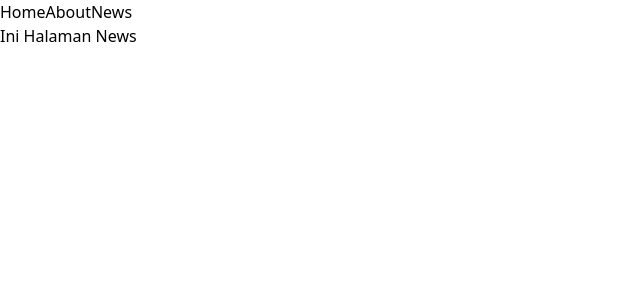
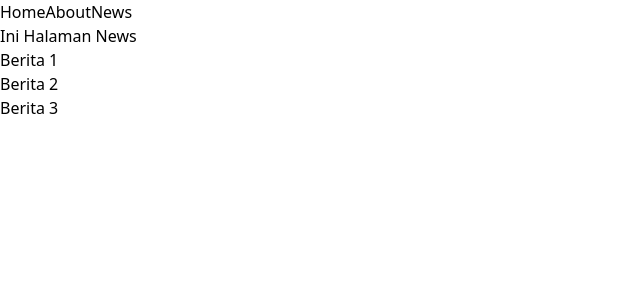
Before and after one commit to mugni1/react, a React (Vite) app: page /news in a window 1280 px wide. Shown: the top 300 px of the page, without its empty margins (0-640 px from the left). Built offline with nearby package versions, Linux system fonts and the light colour scheme.

Commit message:
Add News detail

```diff
--- a/src/App.jsx
+++ b/src/App.jsx
@@ -3,6 +3,7 @@ import Home from "./views/Home";
 import About from "./views/About";
 import AboutTeam from "./views/AboutTeam";
 import News from "./views/News";
+import NewsDetail from "./views/NewsDetail";
 
 function App() {
   return (
@@ -24,6 +25,7 @@ function App() {
           <Route path="team" element={<AboutTeam />} />
         </Route>
         <Route path="/news" element={<News />} />
+        <Route path="/news/:id/detail" element={<NewsDetail />} />
       </Routes>
       {/* GUNAKAN INI UNTUK ROUTER  */}
     </>
--- a/src/views/News.jsx
+++ b/src/views/News.jsx
@@ -1,7 +1,19 @@
+import { Link } from "react-router";
 export default function News() {
   return (
     <>
       <h1 className="font-semibold text-2xl">Ini Halaman News</h1>
+      <ul>
+        <li>
+          <Link to="/news/2/detail">Berita 1</Link>
+        </li>
+        <li>
+          <Link to="/news/4/detail">Berita 2</Link>
+        </li>
+        <li>
+          <Link to="/news/8/detail">Berita 3</Link>
+        </li>
+      </ul>
     </>
   );
 }
--- /dev/null
+++ b/src/views/NewsDetail.jsx
@@ -0,0 +1,7 @@
+export default function NewsDetail() {
+  return (
+    <>
+      <h1 className="font-semibold text-2xl">Ini Halaman News Detail</h1>
+    </>
+  );
+}
```
